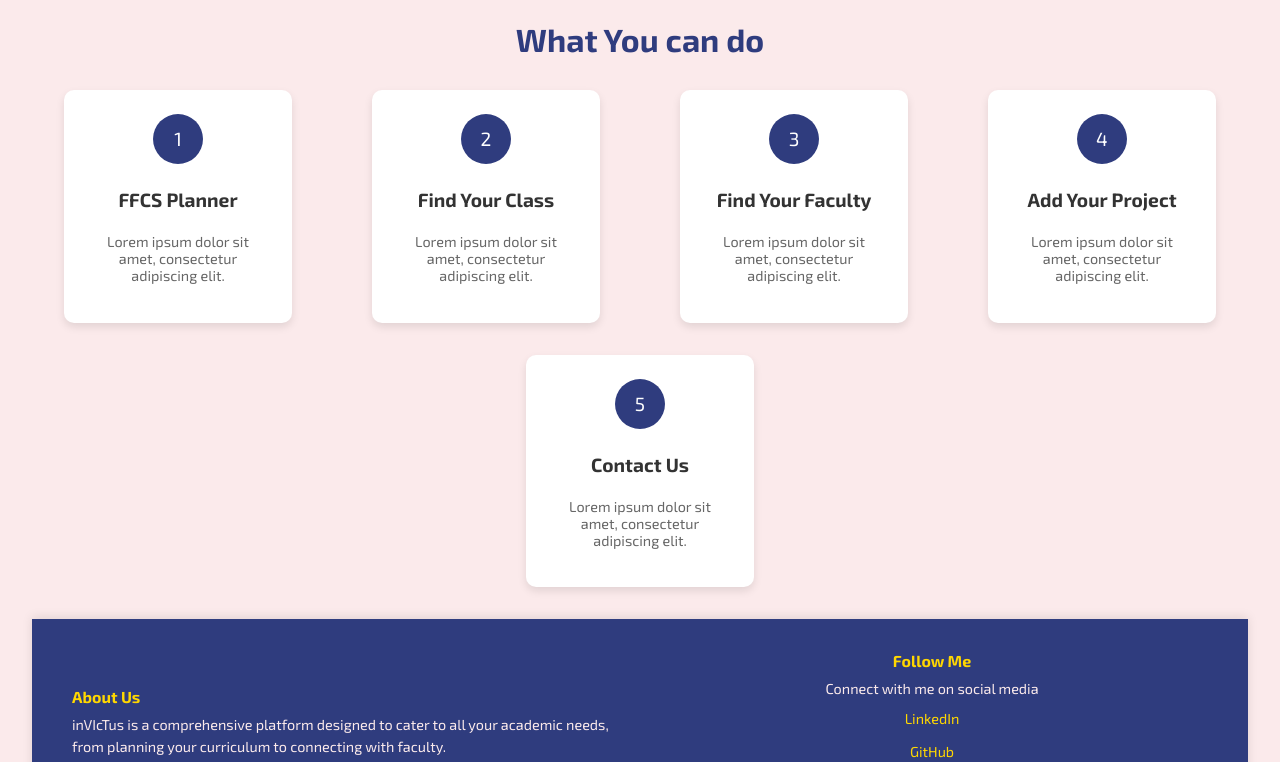
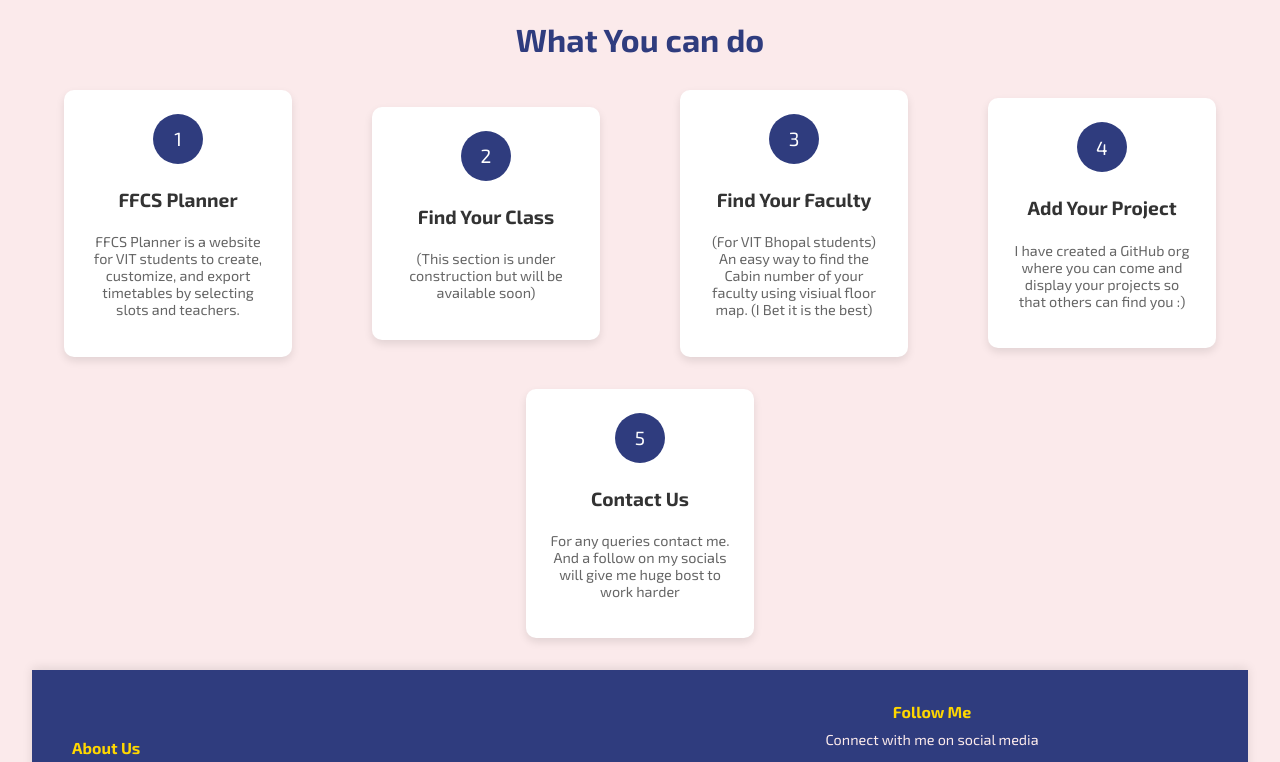
Before and after one commit to Cyb3rGhoul/inVIcTus, a React (Vite) app: page / in a window 1280 px wide. Shown: the part 478-1240 px from the top of the page. Built offline with nearby package versions, Linux system fonts and the light colour scheme; a web font is replaced by a local one.

Commit message:
add desc

```diff
--- a/src/pages/Landing.jsx
+++ b/src/pages/Landing.jsx
@@ -30,27 +30,27 @@ const Landing = () => {
                         <Link to="https://ffcs-vitb-maker.vercel.app/" className="milestone" target="_blank">
                             <div className="circle">1</div>
                             <h3>FFCS Planner</h3>
-                            <p>Lorem ipsum dolor sit amet, consectetur adipiscing elit.</p>
+                            <p>FFCS Planner is a website for VIT students to create, customize, and export timetables by selecting slots and teachers.</p>
                         </Link>
                         <Link to="/classroom" className="milestone">
                             <div className="circle">2</div>
                             <h3>Find Your Class</h3>
-                            <p>Lorem ipsum dolor sit amet, consectetur adipiscing elit.</p>
+                            <p>(This section is under construction but will be available soon)</p>
                         </Link>
                         <Link to="/find-faculty" className="milestone">
                             <div className="circle">3</div>
                             <h3>Find Your Faculty</h3>
-                            <p>Lorem ipsum dolor sit amet, consectetur adipiscing elit.</p>
+                            <p>(For VIT Bhopal students) An easy way to find the Cabin number of your faculty using visiual floor map. (I Bet it is the best)</p>
                         </Link>
                         <Link to="/project" className="milestone">
                             <div className="circle">4</div>
                             <h3>Add Your Project</h3>
-                            <p>Lorem ipsum dolor sit amet, consectetur adipiscing elit.</p>
+                            <p>I have created a GitHub org where you can come and display your projects so that others can find you :)</p>
                         </Link>
                         <Link to="/contact" className="milestone">
                             <div className="circle">5</div>
                             <h3>Contact Us</h3>
-                            <p>Lorem ipsum dolor sit amet, consectetur adipiscing elit.</p>
+                            <p>For any queries contact me. And a follow on my socials will give me huge bost to work harder</p>
                         </Link>
                     </div>
                 </section>
```
